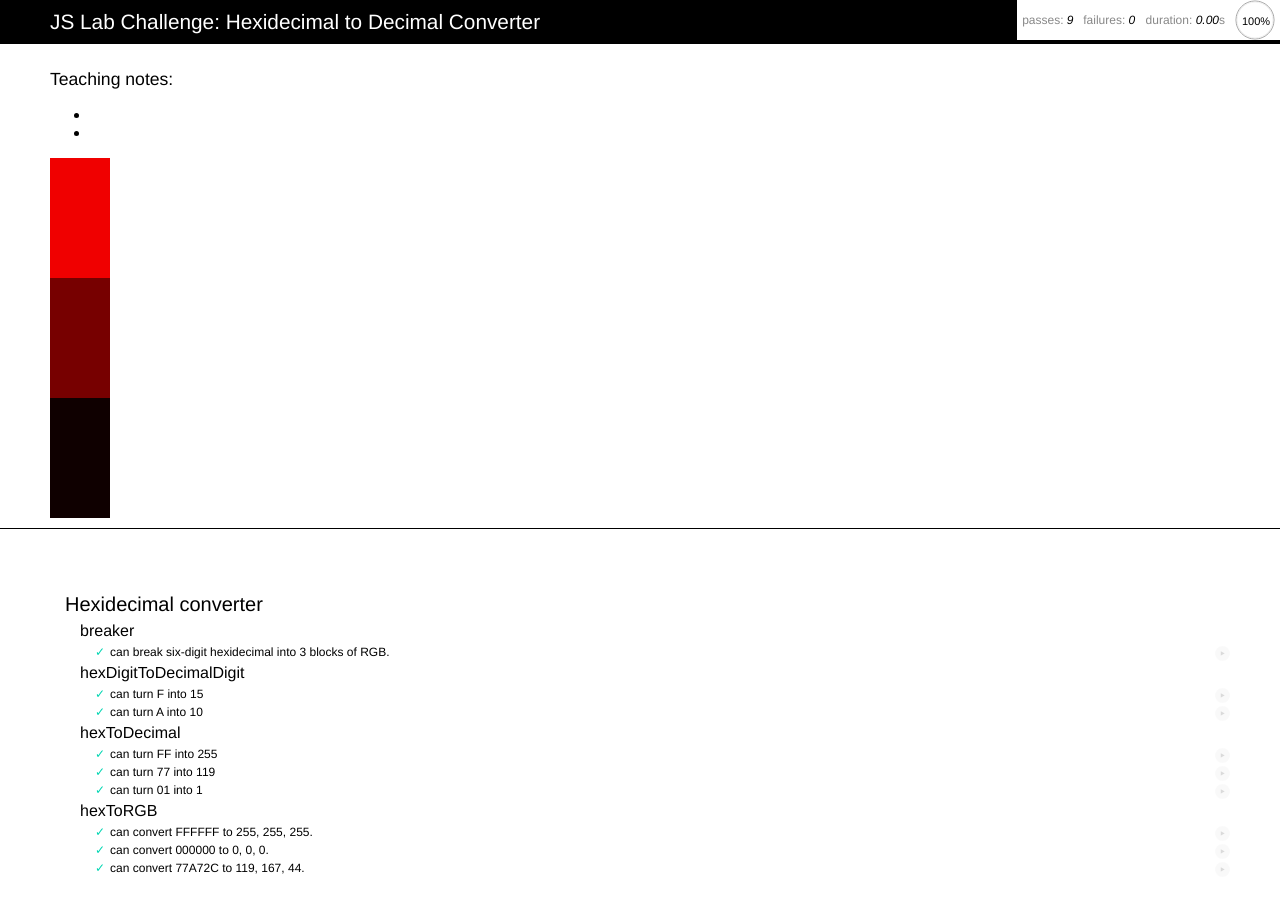
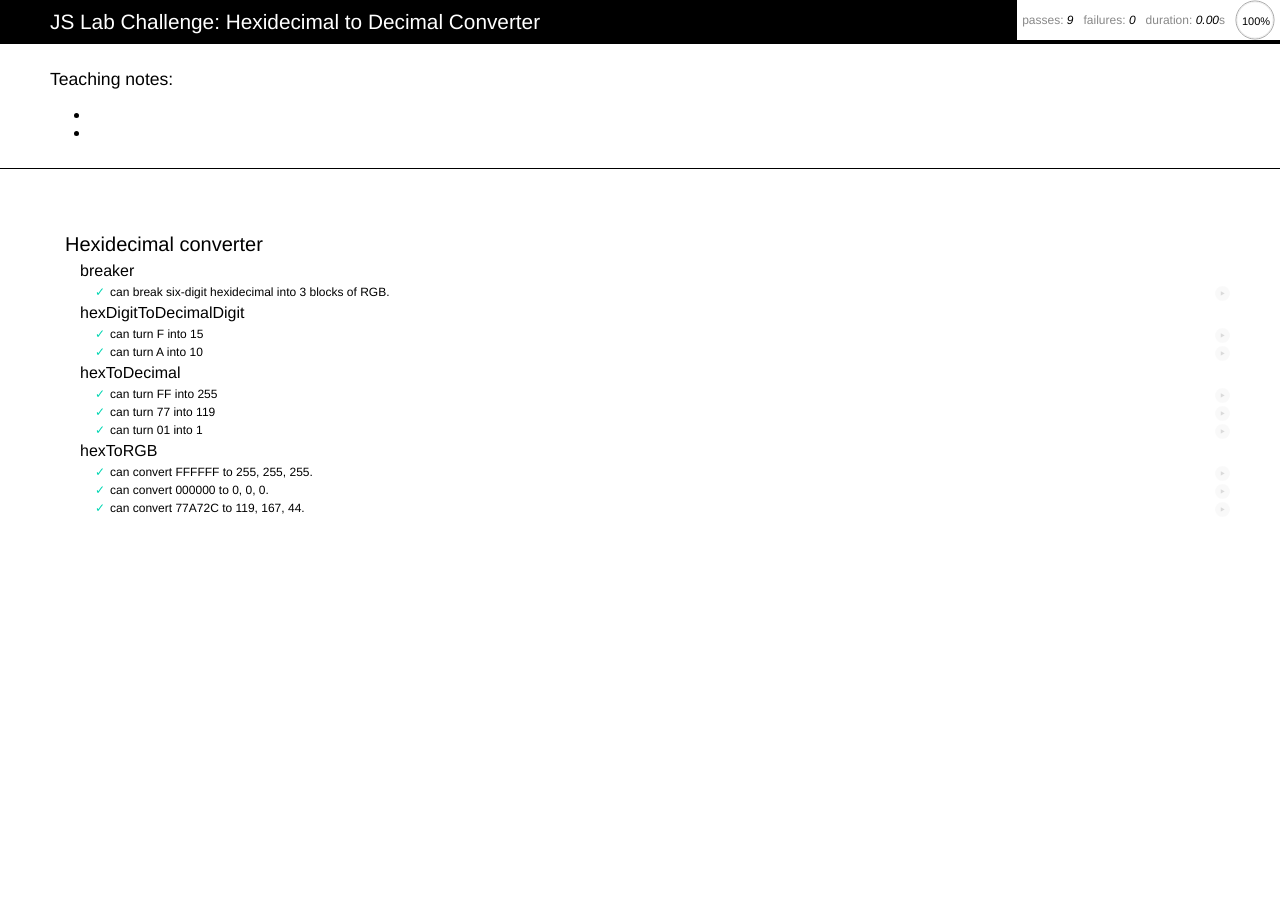
Before and after one commit to Mallioch/js-mocha-challenges, a plain HTML site: page section-1/hexidecimal-color/index.html in a window 1280 px wide. After the commit the page ends 800 px from the top, so only its background shows below. Drawn offline with Linux system fonts and the light colour scheme.

Commit message:
update to hex to rgb converter

```diff
--- a/section-1/hexidecimal-color/index.html
+++ b/section-1/hexidecimal-color/index.html
@@ -17,15 +17,6 @@
         <li></li>
         <li></li>
       </ul>
-
-      <div style="width: 60px; height: 60px; background-color: rgb(240, 0, 0)"></div>
-      <div style="width: 60px; height: 60px; background-color: #F00000"></div>
-
-      <div style="width: 60px; height: 60px; background-color: rgb(119, 0, 0)"></div>
-      <div style="width: 60px; height: 60px; background-color: #770000"></div>
-
-      <div style="width: 60px; height: 60px; background-color: rgb(15, 0, 0)"></div>
-      <div style="width: 60px; height: 60px; background-color: #0F0000"></div>
 
     </div>
   </div>
```
